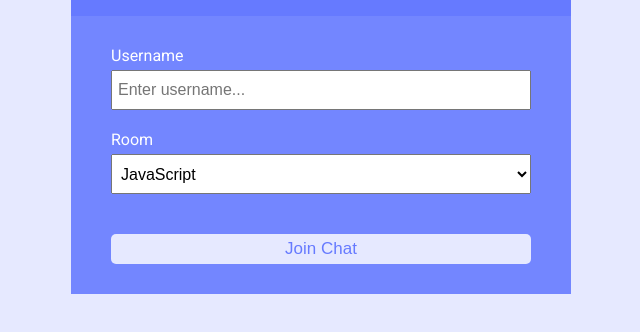
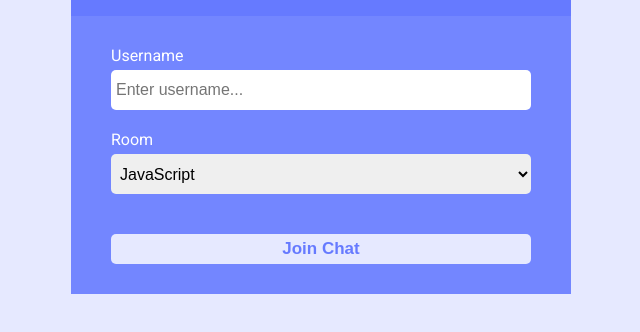
Before and after one commit to amrsyfiq/chatroom-app, a website: page public/index.html in a window 1280 px wide. Shown: the part 142-474 px from the top of the page, without its empty margins (319-959 px from the left). Drawn offline with Linux system fonts and the light colour scheme.

Commit message:
update html & css

```diff
--- a/public/index.html
+++ b/public/index.html
@@ -28,12 +28,13 @@
 							name="username"
 							id="username"
 							placeholder="Enter username..."
+							style="border: 0; border-radius: 5px;"
 							required
 						/>
 					</div>
 					<div class="form-control">
 						<label for="room">Room</label>
-						<select name="room" id="room">
+						<select name="room" id="room" style="border: 0; border-radius: 5px;">
 							<option value="JavaScript">JavaScript</option>
 							<option value="Python">Python</option>
 							<option value="PHP">PHP</option>
@@ -42,7 +43,7 @@
 							<option value="Java">Java</option>
 						</select>
 					</div>
-					<button type="submit" class="btn">Join Chat</button>
+					<button type="submit" class="btn"><b>Join Chat</b></button>
 				</form>
 			</main>
 		</div>
```
